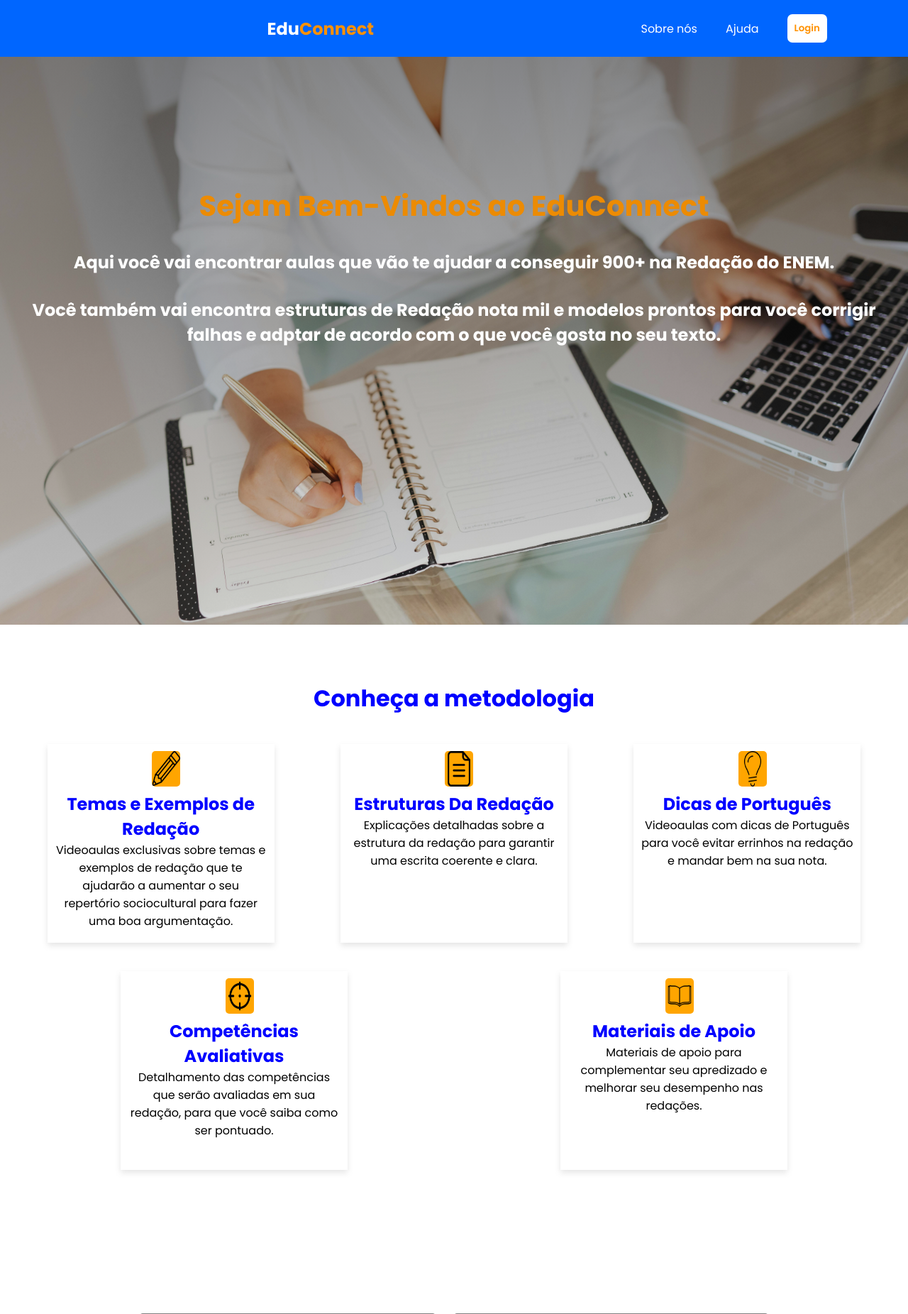
After one commit to Renata-Silvax/Projeto-EduConnect, a Python web app: template templates/pag_inicial.html in a window 1280 px wide. The commit adds this page. Shown: the top 1851 px of the page at 71% size. Run offline with Jinja, Linux system fonts and the light colour scheme; the template is opened without the code that fills it, so the values that code supplies are empty.

Commit message:
Adicionando páginas
Adicionando páginas

```diff
--- /dev/null
+++ b/css/style_pag_inicial.css
@@ -0,0 +1,195 @@
+@charset "UTF-8";
+
+@import url('https://fonts.googleapis.com/css2?family=Poppins:ital,wght@0,100;0,200;0,300;0,400;0,500;0,600;0,700;0,800;0,900;1,100;1,200;1,300;1,400;1,500;1,600;1,700;1,800;1,900&display=swap');
+
+* {
+    margin: 0;
+    padding: 0;
+    box-sizing: border-box;
+    font-family: "Poppins", sans-serif;
+}
+
+header {
+    background-color: rgb(0, 102, 255);
+    box-shadow: 0px 0px 10px gray;
+    width: 100vw;
+}
+
+.navBar {
+    display: flex;
+    flex-direction: row;
+    justify-content: space-evenly;
+    /* align-items: center; */
+    height: 10vh;
+}
+
+.logo {
+    display: flex;
+    align-items: center;
+    color: white;
+    cursor: pointer;
+    transition: 0.3s ease-in;
+}
+
+.logo:hover{
+    font-size: 28px;
+}
+
+span {
+    color: rgb(255, 145, 0);
+}
+
+nav .containerFlex{
+    display: flex;
+    flex-direction: row;
+}
+
+.navLista {
+    display: flex;
+    flex-direction: row;
+    align-items: center;
+    gap: 40px;
+    margin-right: -60vw;
+    cursor: pointer;
+}
+
+.navLista li {
+    list-style: none;
+    color: white;
+}
+
+details summary {
+    list-style: none;
+    color: white;
+    cursor: pointer;
+}
+
+.linkItem {
+    text-decoration: none;
+    color: white;
+}
+
+.login {
+    border: none;
+    padding: 10px;
+    border-radius: 7px;
+    background: rgb(255, 255, 255);
+    color: rgb(255, 145, 0);
+    font-weight: 600;
+    cursor: pointer;
+    transition: 0.3s ease;
+}
+
+.login:hover {
+    background: rgb(232, 241, 255);
+}
+
+.cards{
+    display: flex;
+    justify-content: center;
+    padding-top: 150px;
+    flex-wrap: wrap;
+}
+
+.card{
+    padding: 20px;
+    background-color: white;
+    border-radius: 5px;
+    border-color: gray;
+    border-style: solid;
+    border-width: 1px;
+    margin: 12px;
+}
+
+.button{
+    background-color: blue;
+    color: white;
+    width:150px ;
+    text-decoration: none;
+    border-radius: 7px;
+    justify-content: center;
+    align-items: center;
+    height: 45px;
+    display: flex;
+    margin-top: 10px;
+    text-align: center;
+    margin-left: 30%;
+}
+
+.button3{
+    background-color: blue;
+    color: white;
+    width:150px ;
+    text-decoration: none;
+    border-radius: 7px;
+    justify-content: center;
+    align-items: center;
+    height: 45px;
+    display: flex;
+    margin-top: 50px;
+    margin-left: 30%;
+}
+
+img{
+    width: 350px;
+    height:150px;
+    margin-left: 15px;
+}
+
+.page{
+    display: flex;
+    flex-direction:column ;
+    text-align: center;
+    padding: 20px;
+    gap: 32px;
+    color: white;
+    height: 100vh;
+    width: 100%;
+    background-image: linear-gradient(rgba(0, 0, 0, 0.418),rgba(108, 108, 108, 0.144)),url(../imagens/img_fundo_pag_principal_original.jpg);
+    background-size: cover;
+    background-position: center;
+
+}
+
+.page h1{
+    color: rgb(236, 139, 3);
+    font-size: 40px;
+    padding-top: 20vh;
+}
+.metodologia{
+    padding-top: 10vh;
+    text-align: center;
+    color: blue;
+}
+
+.container{
+    display: flex;
+    flex-wrap: wrap;
+    justify-content: space-around;
+    margin: 20px;
+}
+.card-conteiner{
+    background-color:white;
+    width: 40vh;
+    height: 35vh;
+    text-align: center;
+    padding: 10px;
+    box-shadow: 0px 4px 8px rgba(128, 128, 128, 0.199);
+    margin: 20px;
+    transition: all 0.5s;
+}
+
+.card-conteiner:hover{
+    scale: 1.1;
+}
+
+.card-conteiner h2{
+    color: blue;
+}
+
+.card-conteiner img{
+    height: 50px;
+    width: 40px;
+    background-color: orange;
+    border-radius: 5px;
+}
--- /dev/null
+++ b/templates/pag_inicial.html
@@ -0,0 +1,128 @@
+<!DOCTYPE html>
+<html lang="pt-br">
+<head>
+    <meta charset="UTF-8">
+    <meta name="viewport" content="width=device-width, initial-scale=1.0">
+    <link rel="stylesheet" href="../css/style_pag_inicial.css">
+    <title>EduConnect</title>
+</head>
+<body>
+
+    <header>
+        <nav class="navBar">
+
+            <h2 class="logo">Edu<span>Connect</span></h2>
+            <div class="containerFlex">
+
+                <ul class="navLista">
+                    <a class="linkItem" href="sobrenos.html">
+                        <li>Sobre nós</li>
+                    </a>
+
+                    <details>
+                        <summary> Ajuda </summary>
+                        <li> <a href="#" class="linkItem">Download</a></li>
+                    </details>
+
+                    <a href="./Projeto_EduConnect/pag_cadastro.html" class="logar">
+                        <button class="login">
+                            Login
+                        </button>
+                    </a>
+                </ul>
+            </div>
+        </nav>
+    </header>
+
+    <main>
+        <div class="page">
+             <h1>Sejam Bem-Vindos ao EduConnect</h1>
+             <h2>Aqui você vai encontrar aulas que vão te ajudar a conseguir 900+ na Redação do ENEM.
+             <h2>Você também vai encontra estruturas de Redação nota mil e modelos prontos para você corrigir falhas e adptar de acordo com o que você gosta no seu texto.</h2>
+             </h2>
+        </div>
+
+        <h1 div class="metodologia">Conheça a metodologia</h1>
+
+        <div class="container">
+            <div class="card-conteiner">
+                <img src="imagens/lapis.png" alt="lapís">
+                <h2>Temas e Exemplos de Redação</h2>
+                <p>Videoaulas exclusivas sobre temas
+                     e exemplos de redação que te ajudarão a
+                     aumentar o seu repertório sociocultural
+                      para fazer uma boa argumentação.</p>
+            </div>
+
+            <div class="card-conteiner">
+                <img src="imagens/documento.png" alt="documento">
+                <h2>Estruturas Da Redação</h2>
+                <p>Explicações detalhadas sobre a estrutura
+                     da redação para garantir uma escrita
+                     coerente e clara.</p>
+            </div>
+
+            <div class="card-conteiner">
+                <img src="imagens/lampada.png" alt="lampada">
+                <h2>Dicas de Português</h2>
+                <p>Videoaulas com dicas de Português
+                     para você evitar errinhos na
+                     redação e mandar bem na sua nota.</p>
+            </div>
+
+            <div class="card-conteiner">
+                <img src="imagens/mira.png" alt="mira">
+                <h2>Competências Avaliativas</h2>
+                <p>Detalhamento das competências que
+                    serão avaliadas em sua redação,
+                    para que você saiba como ser pontuado.</p>
+            </div>
+
+            <div class="card-conteiner">
+                <img src="imagens/livro.png" alt="livro">
+                <h2>Materiais de Apoio</h2>
+                <p>Materiais de apoio para complementar seu apredizado e melhorar seu desempenho nas redações.</p>
+            </div>
+
+        </div>
+
+
+
+       <div class="cards">
+            <div class="card">
+                <img src="imagens/img-redação.jpeg" alt="img">
+                  <h2>Aulas de Redação</h2>
+                  <p>Desenvolva suas habilidades  de escrita <br>
+                     e aprenda técnicas para escrever redações de <br>
+                      alto nível.</p>
+                      <a div class= "button" href="">Saiba Mais</a>
+            </div>
+
+            <div class="card">
+                <img src="imagens/Redação.jpg" alt="img">
+                <h2>Atividades e estruturas de <br>
+                     Redação para você desenvolver.</h2>
+                <p>Desenvolva suas habilidades para fazer <br>
+                     redação com este curso completo. <br>
+                      Dê uma olhando em nossos modelos de Redação.</p>
+                      <a div class= "button" href="">Saiba Mais</a>
+            </div>
+
+            <div class="card">
+                <img src="imagens/redacao-2-700x465.webp" alt="img">
+                <h2>Modelos de Redações <br>
+                 nota mil.</h2>
+                <p>Dê uma olhando nas redações nota  mil <br> de cada ano do ENEM.</p>
+                <a div class= "button3" href="">Saiba Mais</a>
+            </div>
+
+
+        </div>
+    </main>
+
+    <footer>
+
+    </footer>
+
+</body>
+</html>
```
Also changed, not shown: templates/card.html (+13 -4 lines).
